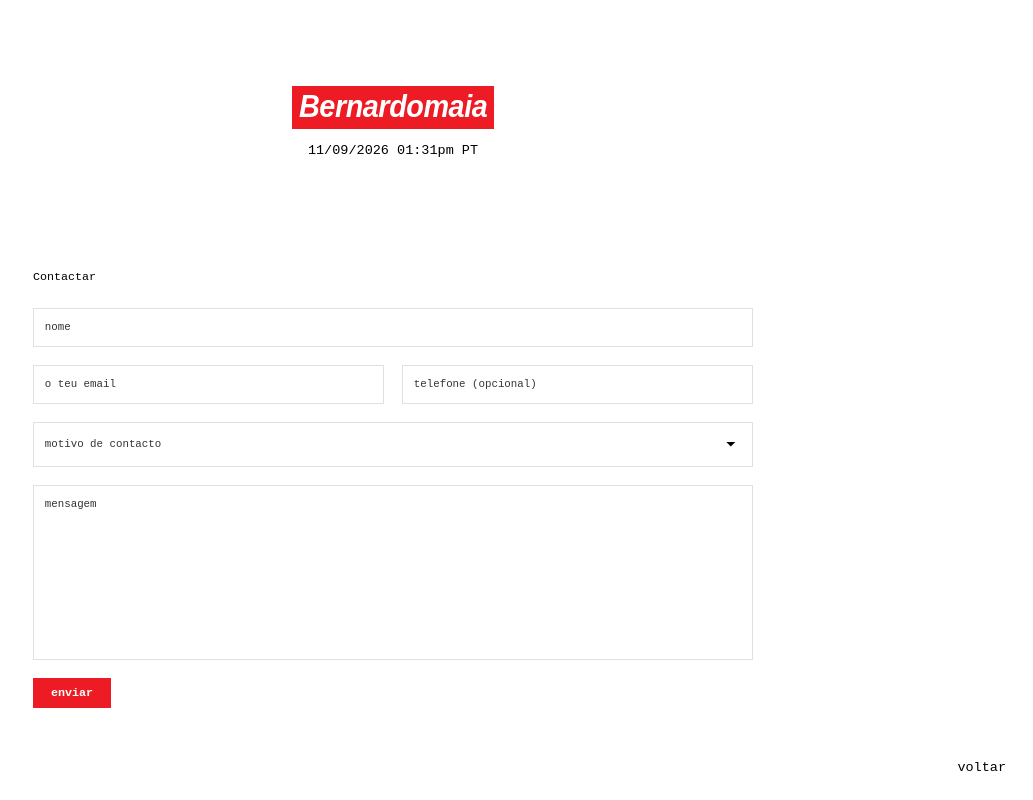
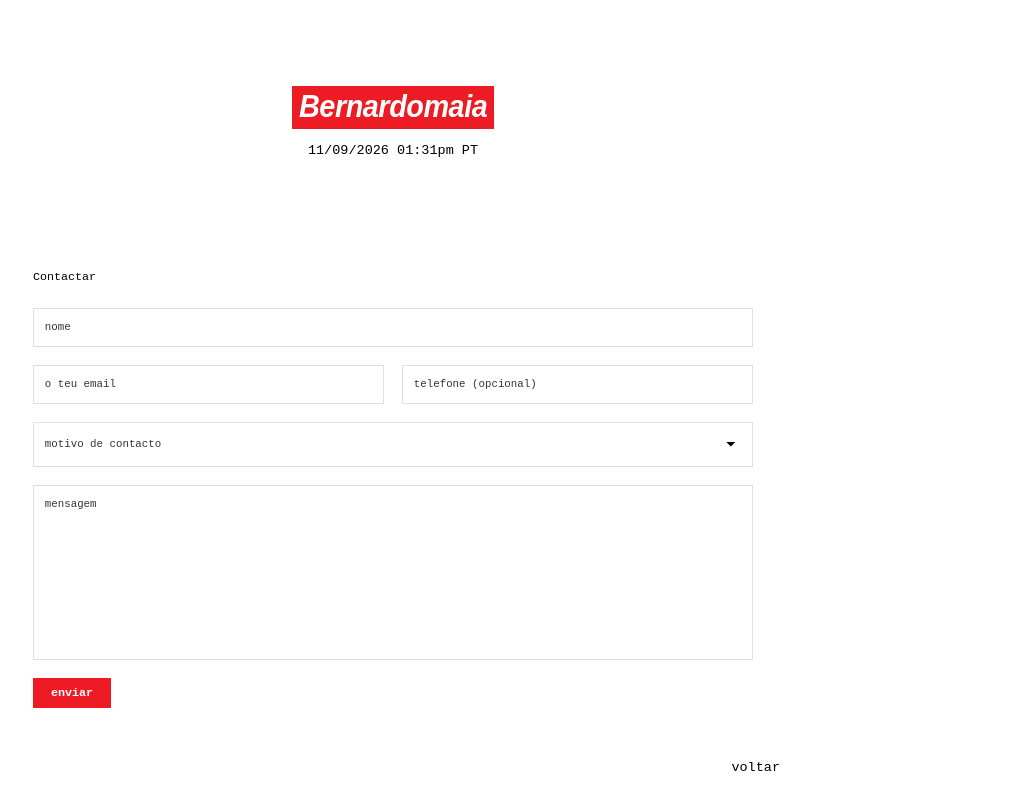
Before and after one commit to gajonormal/MyPortfolio, a Next.js app: page /contactos in a window 1280 px wide. Shown: the whole page, without its empty margins (247-1280 px from the left). Built offline with nearby package versions, Linux system fonts and the light colour scheme.

Commit message:
alinhamento dos footers com o texto e o resto da UI

```diff
--- a/app/globals.css
+++ b/app/globals.css
@@ -139,7 +139,7 @@ body:not([data-current-section="home"]) .page-section {
 }
 
 .content-container {
-    max-width: 900px;
+    max-width: 940px;
     margin: 0 auto;
 }
 
@@ -209,9 +209,14 @@ body:not([data-current-section="home"]) .page-section {
 .spaced-footer {
     position: fixed;
     bottom: 25px;
-    left: 30px;
-    right: 30px;
+    left: 0;
+    right: 0;
+    width: 100%;
+    max-width: 900px;
+    margin: 0 auto;
+    padding: 0 20px;
     display: flex;
+
     justify-content: space-between;
     align-items: flex-end;
     background-color: inherit; /* helps overlap cleanly */
```
